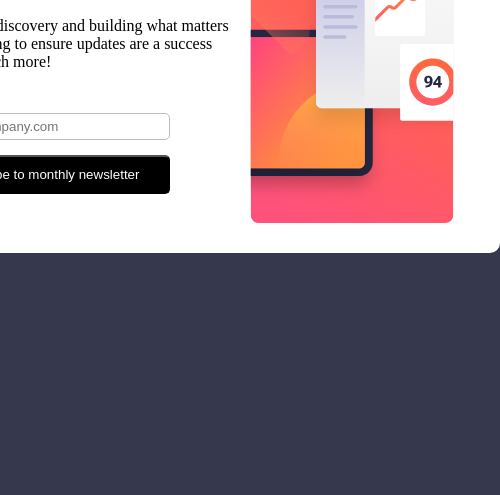
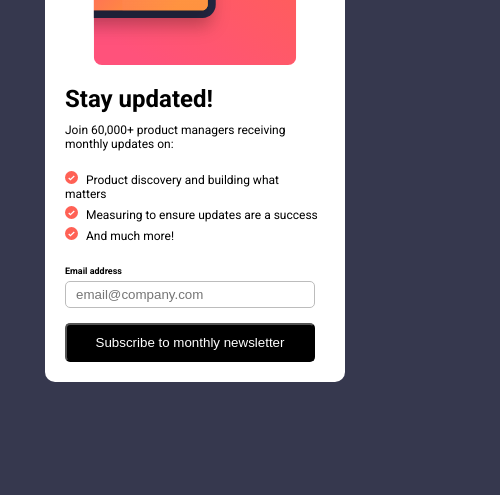
Before and after one commit to Oyetadetaiwo44/Newsletter-Project, a plain HTML site: page index.html in a window 390 px wide. Shown: the part 349-844 px from the top of the page, 500 px wide, since content can reach past the window. Drawn offline with Linux system fonts and the light colour scheme.

Commit message:
working on the media query

```diff
--- a/index.html
+++ b/index.html
@@ -16,12 +16,18 @@
             <p>Join 60,000+ product managers receiving monthly updates on:</p>
 
         <div class="paragraph-div">
-            <span><img src="icon-list.svg" alt="" class="icon-list"></span>
-            <span class="paragraph">Product discovery and building what matters</span><br>
-            <span><img src="icon-list.svg" alt="" class="icon-list"></span>
-            <span class="paragraph">Measuring to ensure updates are a success</span><br>
-            <span><img src="icon-list.svg" alt="" class="icon-list"></span>
-            <span class="paragraph">And much more!</span>
+            <div class="para"><span><img src="icon-list.svg" alt="" class="icon-list"></span>
+                <span class="paragraph">Product discovery and building what matters</span>
+            </div>
+
+                <div class="para"> <span><img src="icon-list.svg" alt="" class="icon-list"></span>
+                    <span class="paragraph">Measuring to ensure updates are a success</span>
+                </div>
+
+            <div class="para"> <span><img src="icon-list.svg" alt="" class="icon-list"></span>
+    <span class="paragraph">And much more!</span>
+</div>
+
         </div>
 
         <div>
--- a/style.css
+++ b/style.css
@@ -19,22 +19,29 @@ body{
     align-items: center;
     flex-direction: column;
     height: 100vh;
+    font-family: 'Roboto', sans-serif;
+    font-size: 12px;
 }
 
 .container{
     background-color: hsl(0, 0%, 100%);
     display: flex;
-    justify-content: space-between;
-    padding: 30px;
+    justify-content: space-evenly;
+    padding: 20px;
     border-radius: 10px;
 }
 
+.left-box{
+    /* flex-basis: 150px; */
+    width: 300px;
+}
+
 h1{
-    font-family: 'Roboto', sans-serif;
+    margin-bottom: 10px;
 }
 
 p{
-    font-size: 16px;
+    font-size: 12px;
     /* font-family: 'Roboto', sans-serif; */
 }
 
@@ -45,20 +52,25 @@ p{
 
 .paragraph{
     padding: 5px;
+    margin-bottom: 20px;
 
 }
 
+
+.para{
+margin-bottom: 5px;
+}
 .icon-list{
     width: 13px;
     height: 13px;
 }
 
 .right-box{
-    display: flex;
-    align-items: center;
+    /* display: flex; */
+    /* align-items: center; */
     /* flex-direction: column; */
 height: 300px;
-width: 300px;
+width: 220px;
 }
 
 .right-image{
@@ -87,3 +99,23 @@ padding: 10px 10px;
 border-radius: 5px;
 width: 250px;
 }
+
+@media (max-width:500px){
+.container{
+    flex-wrap: wrap;
+    flex-direction: column-reverse;
+    padding: 0;
+}
+
+.left-box{
+    padding: 20px;
+}
+
+.right-box{
+width: 100%;
+}
+
+.right-image{
+    width: 100%;
+}
+}
```
